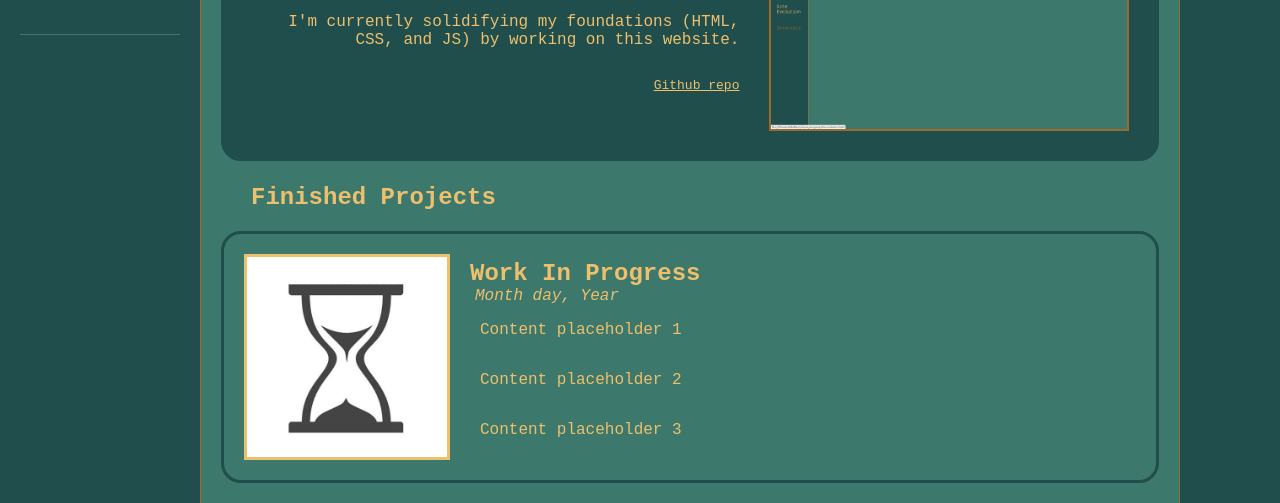
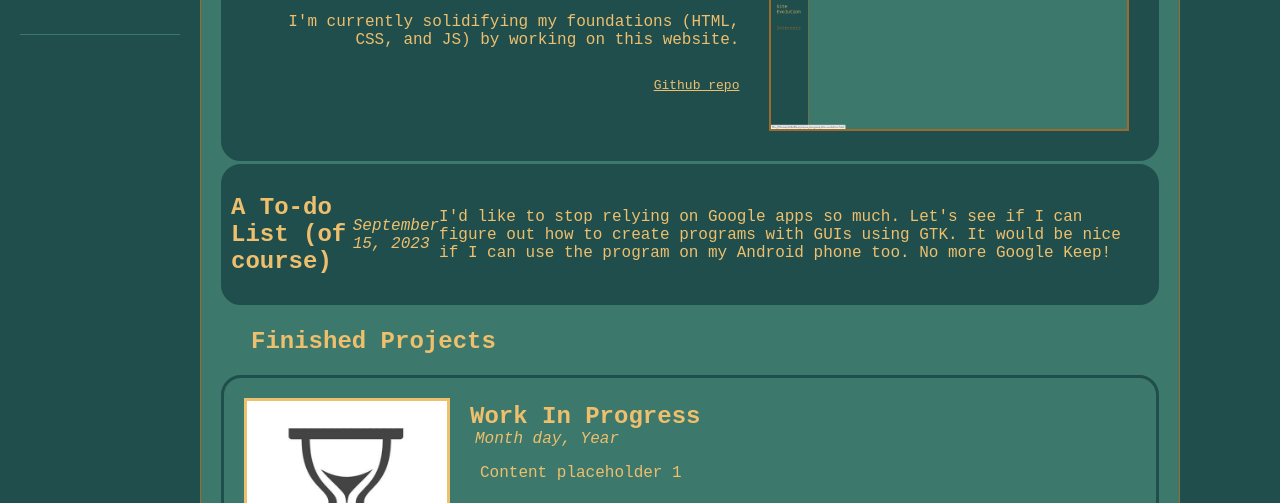
Before and after one commit to skibidibidop/progress, a plain HTML site: page index.html in a window 1280 px wide. Shown: the part 288-791 px from the top of the page. Drawn offline with Linux system fonts and the light colour scheme.

Commit message:
Add project: To-do List

```diff
--- a/index.html
+++ b/index.html
@@ -49,6 +49,14 @@
 						alt="Screenshot of this site's v1.0">
 					</div>
 				</div>
+
+				<div class="right-align-box-home">
+					<h2>A To-do List (of course)</h2>
+					<p class="right-align-date-home">September 15, 2023</p>
+					<p>I'd like to stop relying on Google apps so much. Let's see if I can
+					figure out how to create programs with GUIs using GTK. It would be nice
+					if I can use the program on my Android phone too. No more Google Keep!
+					</p>
 			</article>
 
 			<article>
```
